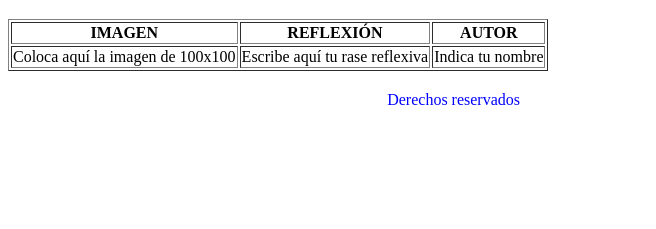
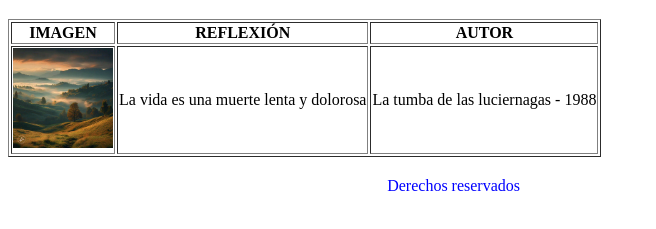
Before and after one commit to pdrccx/Reflexiones, a plain HTML site: page index.html in a window 1280 px wide. Shown: the part 61-290 px from the top of the page, without its empty margins (0-656 px from the left). Drawn offline with Linux system fonts and the light colour scheme.

Commit message:
agregué reflexión pesimista

```diff
--- a/index.html
+++ b/index.html
@@ -20,9 +20,9 @@
         </thead>
         <tbody>
             <tr>
-                <td>Coloca aquí la imagen de 100x100</td>
-                <td>Escribe aquí tu rase reflexiva</td>
-                <td>Indica tu nombre</td>
+                <td><img src="img/sadness.jpg" width="100" height="100"></td>
+                <td>La vida es una muerte lenta y dolorosa</td>
+                <td>La tumba de las luciernagas - 1988</td>
             </tr>
         </tbody>
     </table>
```
